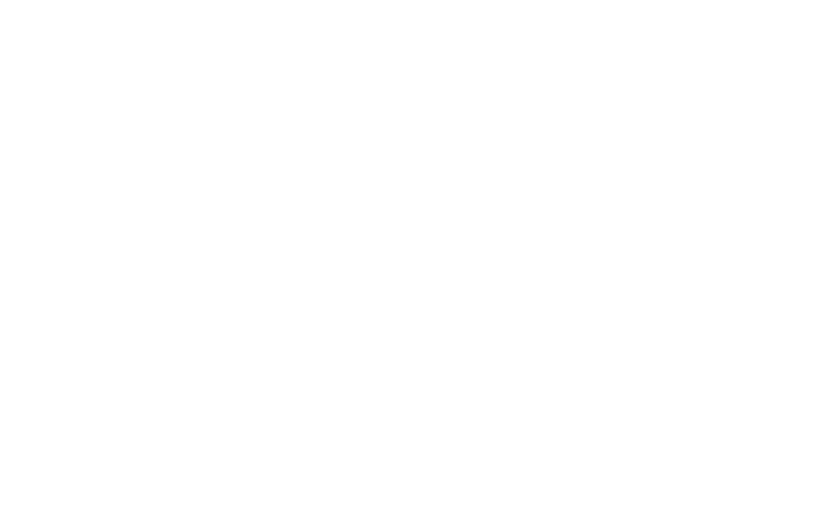
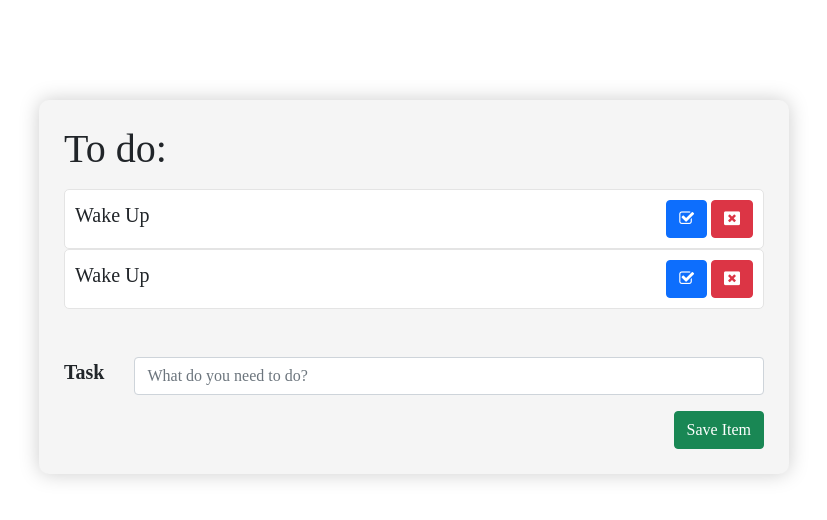
Before and after one commit to munnasorder/todo-list-app, a plain HTML site: page index.html in a window 1280 px wide. Shown: the whole page, without its empty margins (226-1053 px from the left). Drawn offline with nearby package versions, Linux system fonts and the light colour scheme; a web font is replaced by a local one.

Commit message:
design complet

```diff
--- a/index.html
+++ b/index.html
@@ -7,12 +7,50 @@
     <title>Todo app</title>
     <!-- Bootstrap-->
     <link href="https://cdn.jsdelivr.net/npm/bootstrap@5.0.0-beta2/dist/css/bootstrap.min.css" rel="stylesheet" integrity="sha384-BmbxuPwQa2lc/FVzBcNJ7UAyJxM6wuqIj61tLrc4wSX0szH/Ev+nYRRuWlolflfl" crossorigin="anonymous">
+    <!-- font awesome -->
+    <link rel="stylesheet" href="https://cdnjs.cloudflare.com/ajax/libs/font-awesome/4.7.0/css/font-awesome.min.css" />
     <!-- Custom Css -->
     <link rel="stylesheet" href="style.css">
 </head>
 <body>
-
-
+    <section class="top-section">
+        <h1 class="mb-3">To do: </h1>
+        <main>
+            <div class="todo-list">
+              <div class="todo-item d-flex justify-content-between align-items-center">
+                <h5>Wake Up</h5>
+                <div class="status">
+                    <button class="btn btn-primary"><i class="fa fa-check-square-o" aria-hidden="true"></i>
+                    </button>
+                    <button class="btn btn-danger"><i class="fa fa-window-close" aria-hidden="true"></i>
+                    </button>
+                </div>
+              </div>
+            </div>
+            <div class="todo-list">
+                <div class="todo-item d-flex justify-content-between align-items-center">
+                  <h5>Wake Up</h5>
+                  <div class="status">
+                      <button class="btn btn-primary"><i class="fa fa-check-square-o" aria-hidden="true"></i>
+                      </button>
+                      <button class="btn btn-danger"><i class="fa fa-window-close" aria-hidden="true"></i>
+                      </button>
+                  </div>
+                </div>
+              </div>
+            <div class="addTodo mt-5">
+                <form>
+                    <div class="input-fild d-flex">
+                        <label class="input-label" for="todo">Task</label>
+                        <input class="form-control" id="todo"  type="text" placeholder="What do you need to do?">
+                    </div>
+                    <div class="submit d-flex justify-content-end mt-3">
+                        <button class="btn btn-success"type="submit">Save Item</button>
+                    </div>
+                </form>
+            </div>
+        </main>
+    </section>
 
     <!-- custom javascript -->
     <script src="./app.js"></script>
--- a/style.css
+++ b/style.css
@@ -0,0 +1,24 @@
+@import url('https://fonts.googleapis.com/css2?family=Recursive:wght@300;400;500;600;700&display=swap');
+body {
+    font-family: 'Recursive'
+}
+.top-section {
+    width: 750px;
+    background-color: #F5F5F5;
+    margin: 0 auto;
+    padding: 25px;
+    margin-top: 100px;
+    border-radius: 10px;
+    box-shadow: 0px 0px 20px 0px #cccccc
+}
+.input-label{
+    margin-right: 30px;
+    font-weight: bold;
+    font-size: 20px;
+}
+.todo-list{
+    border: 1px solid #e4e4e4;
+    padding: 10px;
+    background-color: #ffff;
+    border-radius: 5px;
+}
```
